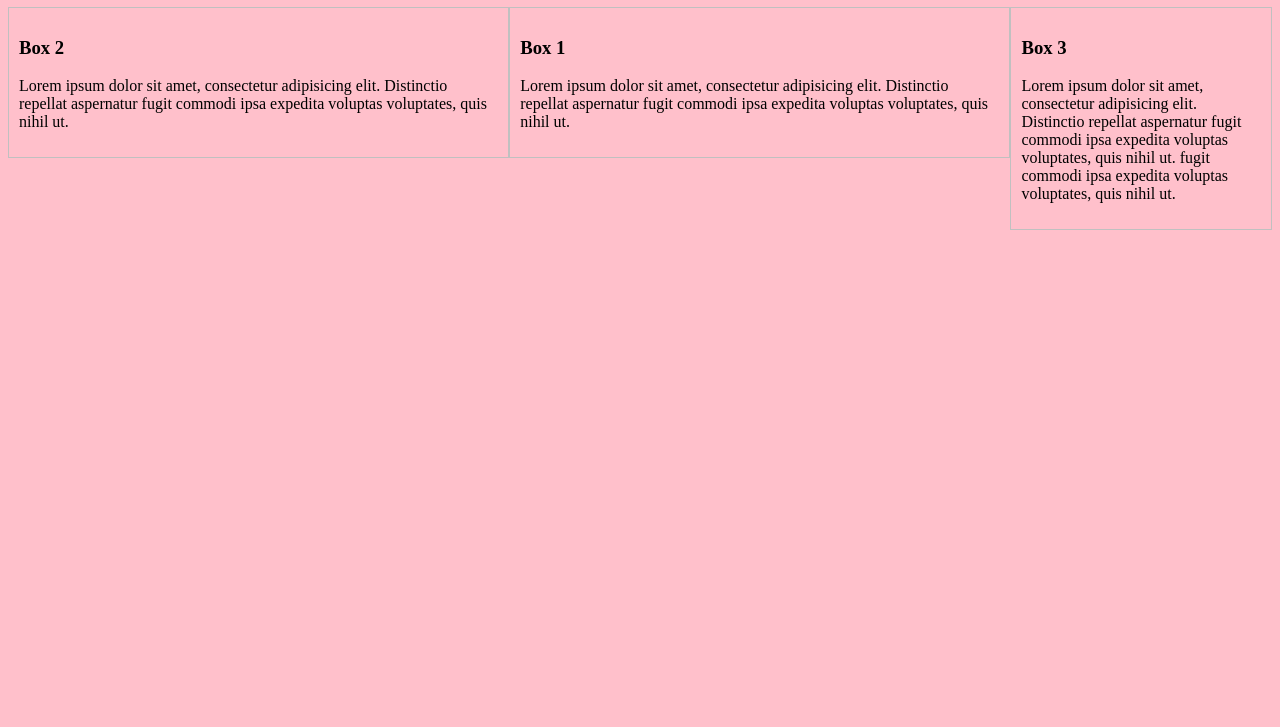
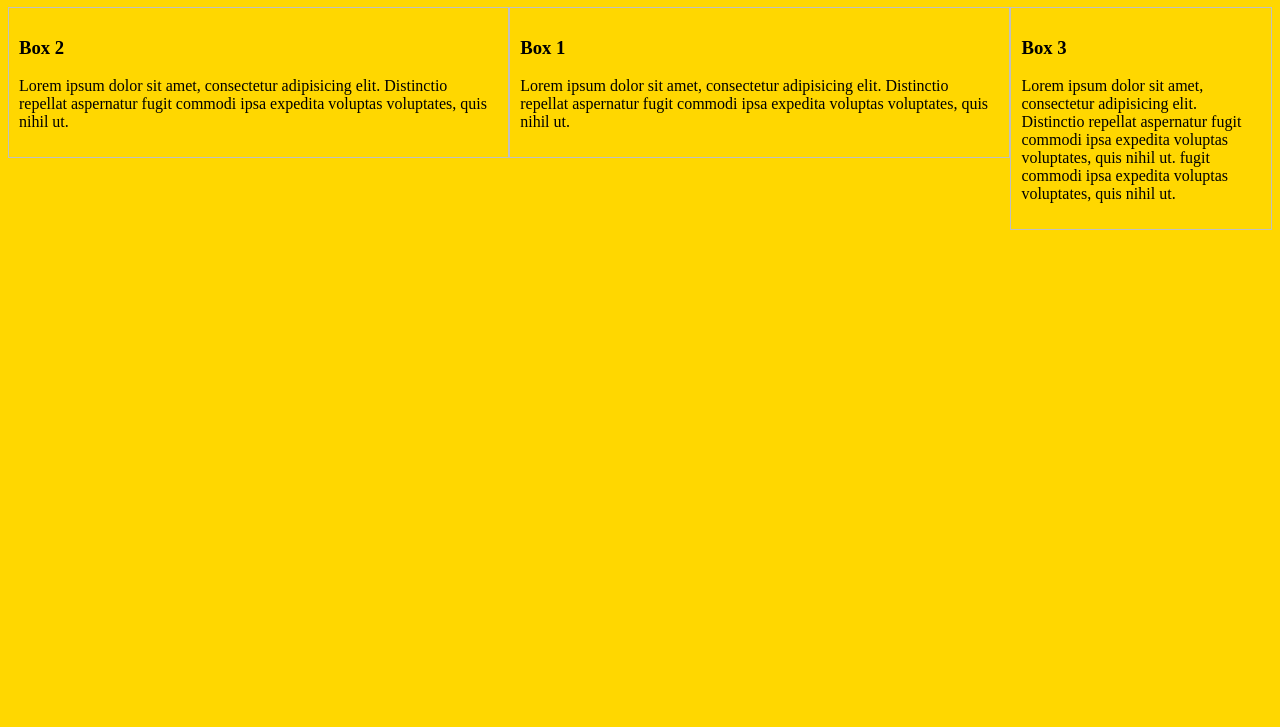
Before and after one commit to sobgithub/Test, a plain HTML site: page index.html in a window 1280 px wide. Shown: the part 73-800 px from the top of the page. Drawn offline with Linux system fonts and the light colour scheme.

Commit message:
Фон gold

```diff
--- a/index.html
+++ b/index.html
@@ -6,7 +6,7 @@
     <meta http-equiv="X-UA-Compatible" content="ie=edge">
     <title>Flexbox CSS3 в одном видео за 20 минут!</title>
     <style>
-            body{background-color: pink;}
+            body{background-color: gold;}
             .container-1{
                 display: flex;
                 /* выравнивает блоки по высоте контента */
```
